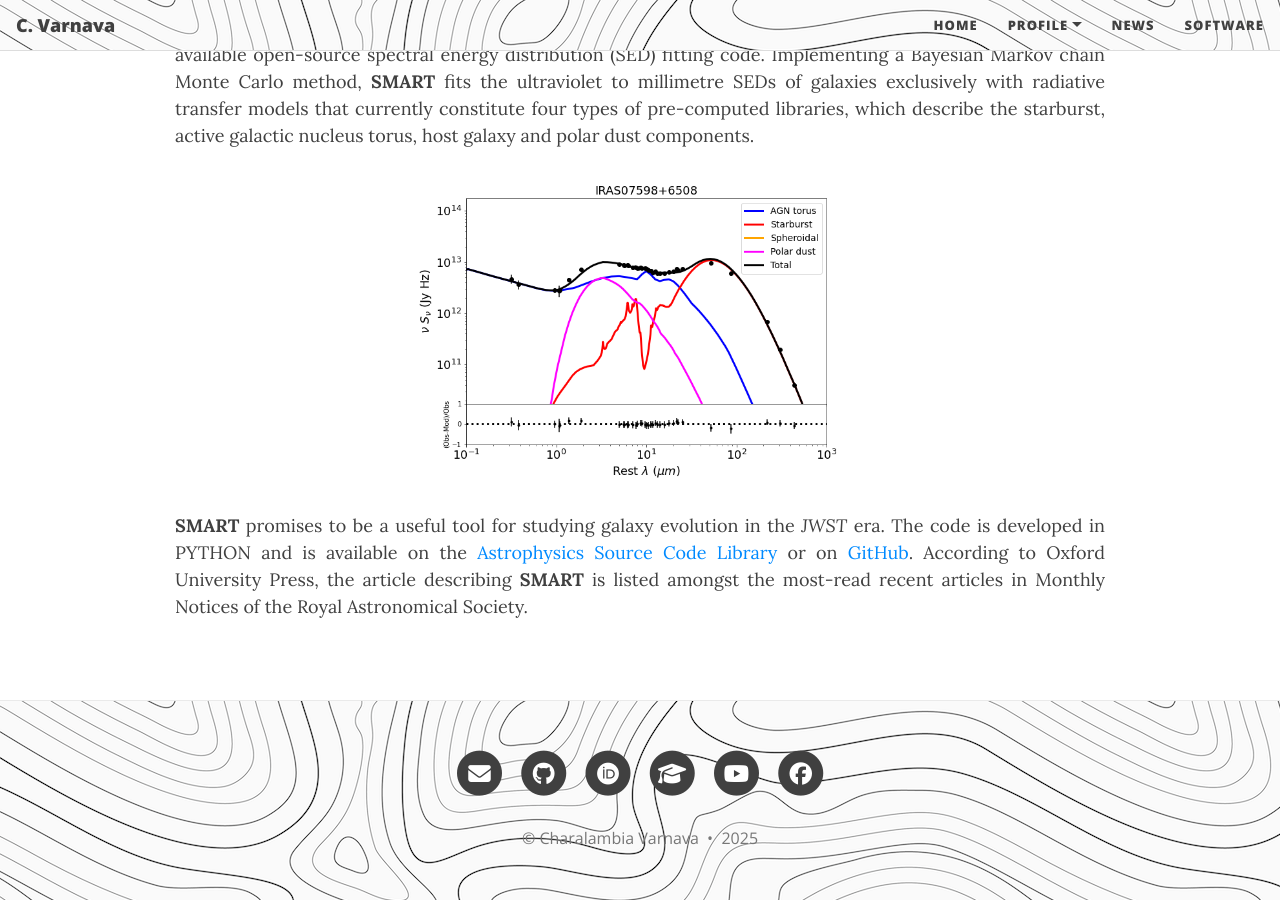
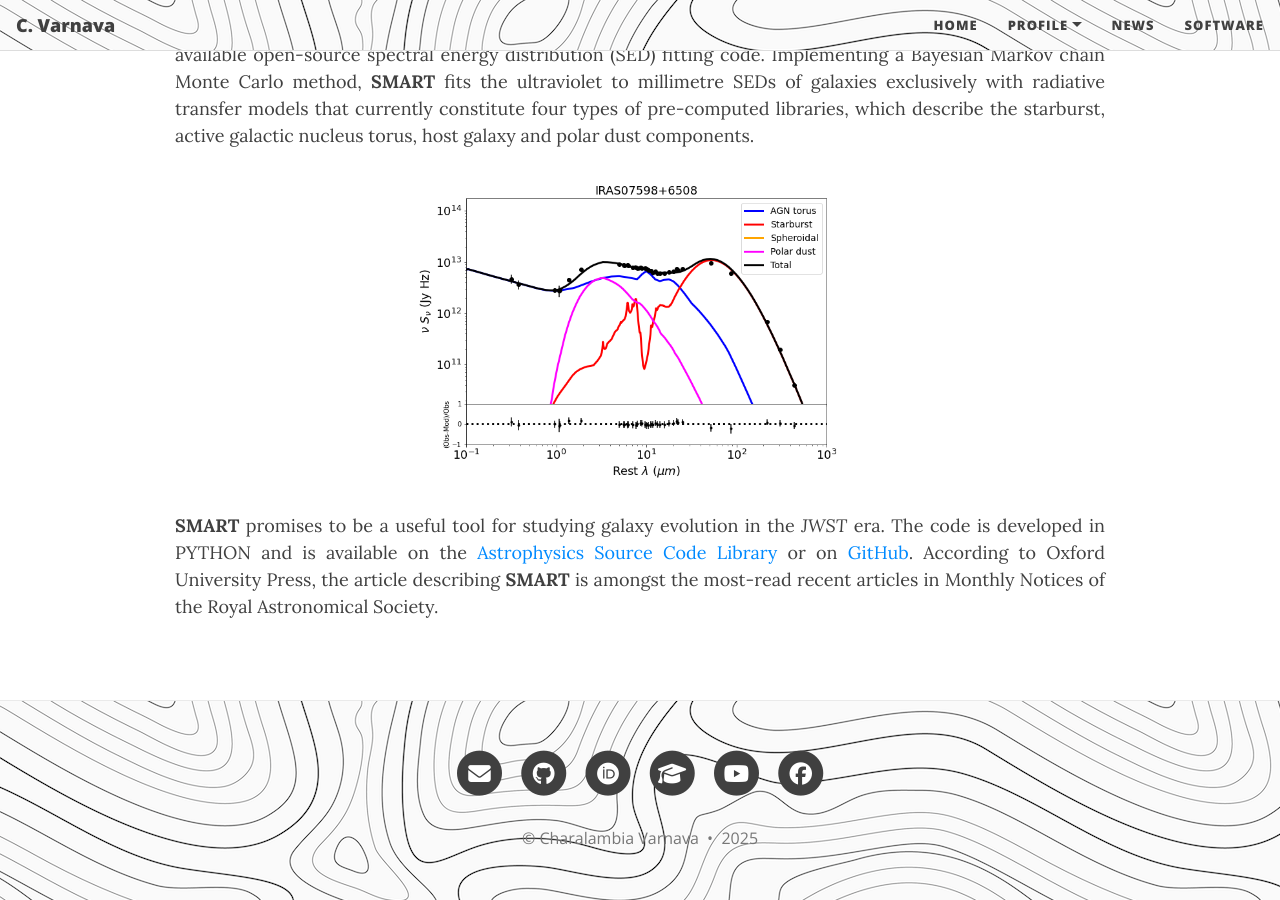
Before and after one commit to ch-var/ch-var.github.io, a Jekyll site: the page built from software.html, in a window 1280 px wide and 900 px high, scrolled down 792 px. Built offline with Jekyll 4.4.1, drawn with Linux system fonts in a browser that asks for light colours.

Commit message:
Update software.html

```diff
--- a/software.html
+++ b/software.html
@@ -32,4 +32,4 @@
 <img src="/assets/img/IRAS07598+6508_CYGNUS.png" width="50%" height="50%">
 </p>
 
-<p align='justify'><b>SMART</b> promises to be a useful tool for studying galaxy evolution in the <i>JWST</i> era. The code is developed in PYTHON and is available on the <a href="https://www.ascl.net/2406.003">Astrophysics Source Code Library</a> or on <a href="https://github.com/ch-var/SMART">GitHub</a>. According to Oxford University Press, the article describing <b>SMART</b> is listed amongst the most-read recent articles in Monthly Notices of the Royal Astronomical Society.</p>
+<p align='justify'><b>SMART</b> promises to be a useful tool for studying galaxy evolution in the <i>JWST</i> era. The code is developed in PYTHON and is available on the <a href="https://www.ascl.net/2406.003">Astrophysics Source Code Library</a> or on <a href="https://github.com/ch-var/SMART">GitHub</a>. According to Oxford University Press, the article describing <b>SMART</b> is amongst the most-read recent articles in Monthly Notices of the Royal Astronomical Society.</p>
```
